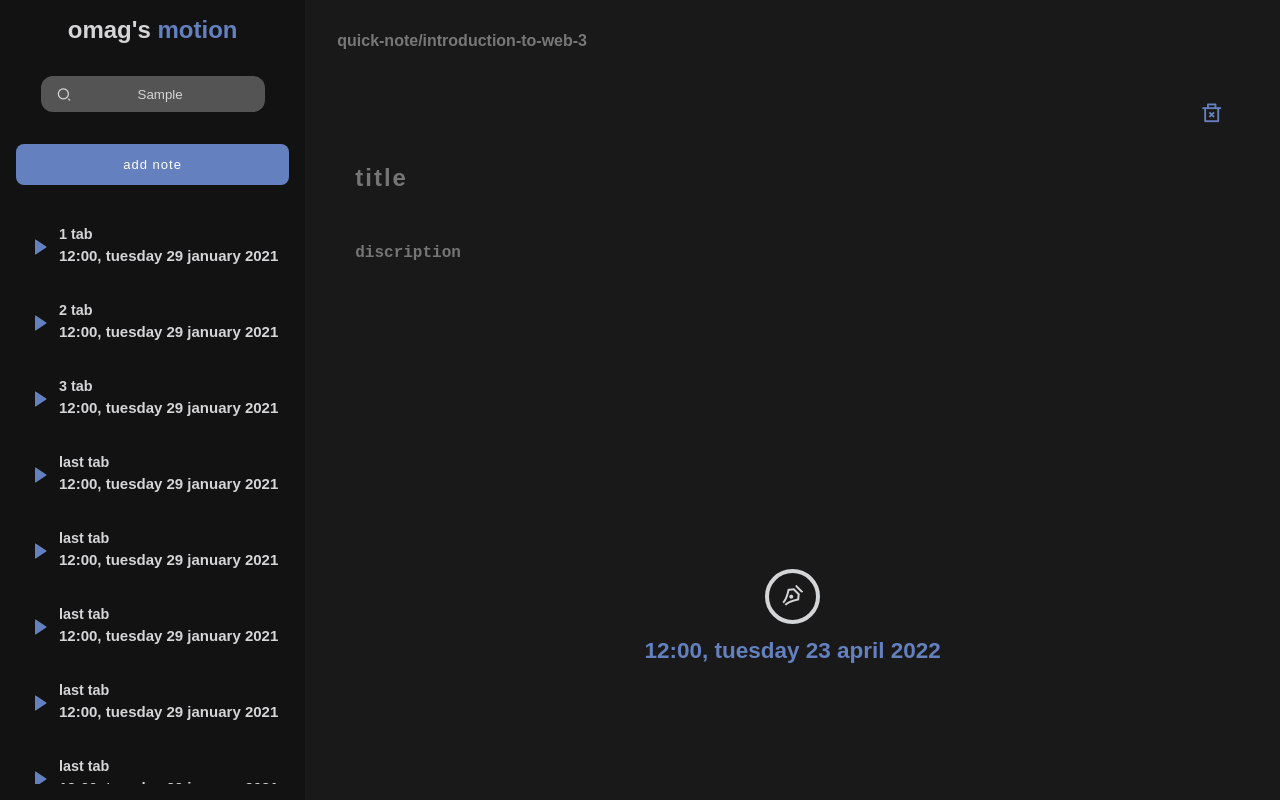
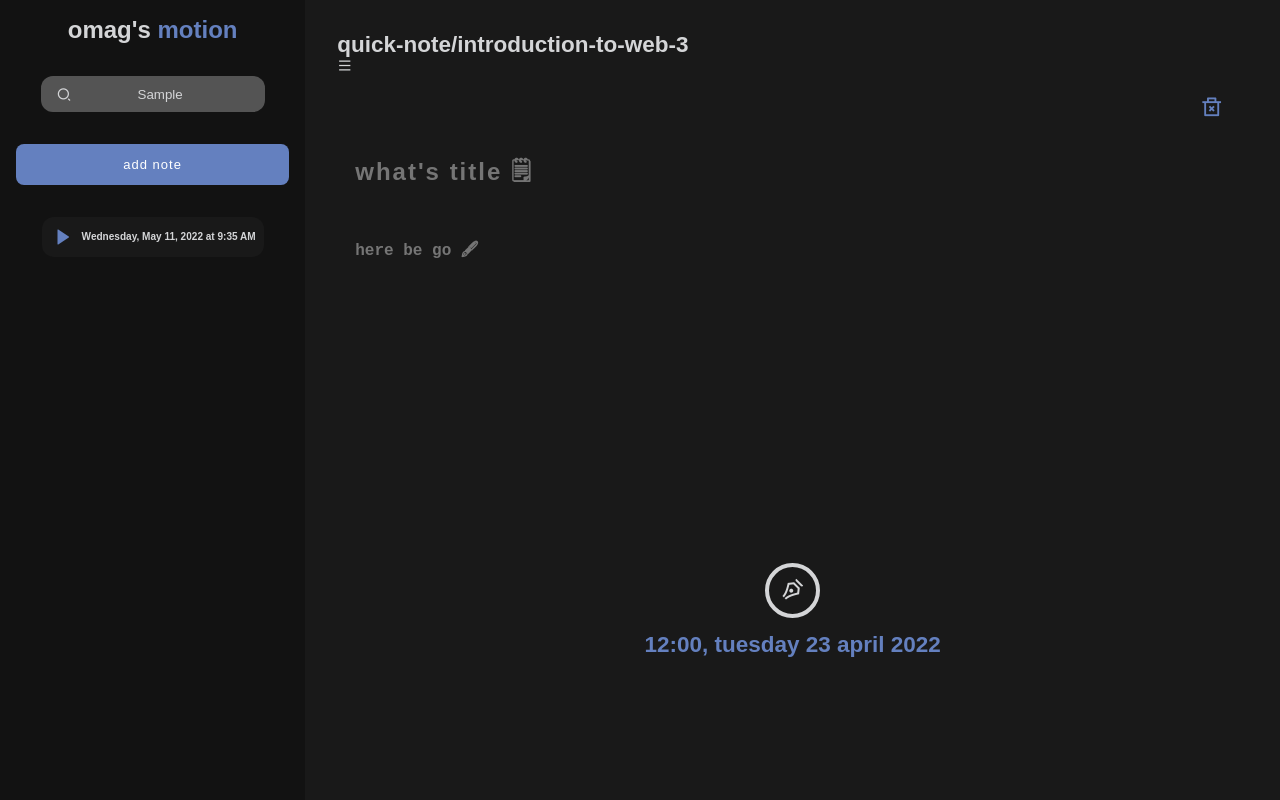
Before and after one commit to omagr/motion, a plain HTML site: page index.html in a window 1280 px wide. Both pictures are taken after typing "Sample" into the empty fields and a click on the button "add note". Drawn offline with nearby package versions, Linux system fonts and the light colour scheme.

Commit message:
version 1.1

```diff
--- /dev/null
+++ b/back-end/app.js
@@ -0,0 +1,63 @@
+// this file is gonna be tied up everything together like the index.js but in more details and structured way
+import NoteAPI from "./noteAPI.js";
+import NoteUI from "./noteUI.js"
+
+export default class App {
+    constructor (root) {
+        this.notes = [],
+        this.active_notes = null,
+        this.view = new NoteUI(root, this._handlers());
+        this._refresh_note();
+    }
+    _refresh_note () {
+        // get all notes
+        const notes_array = NoteAPI.get_all_notes();
+        // it will call the ui to update screen and show our notes
+        this._setNotes(notes_array);
+        // if notes array is bgger than one then
+        if (notes_array.length > 0) {
+            // [0] will give the most recent note
+            this._setActiveNote(notes_array[0])
+        }
+    }
+    _setNotes(notes_array) {
+        this.notes = notes_array;
+        this.view._update_note_tabs(notes_array);
+        this.view._check_visibility_for_screen_ui(notes_array.length > 0);
+    }
+    _setActiveNote (that_active_single_note) {
+        this.active_notes = that_active_single_note;
+        this.view._update_screen_ui(that_active_single_note);
+    }
+    _handlers () {
+        return {
+            // i need to select that note which is set as selected note
+            on_note_select : (that_note_id) => {
+                // find that note fron note array which we give from screen UI
+                const selected_note = this.notes.find(that_note => that_note.id == that_note_id )
+                // set that finded note to active note
+                this._setActiveNote(selected_note)
+            },
+            on_note_add : () => {
+                const new_note = {
+                    title: "",
+                    body: ""
+                }
+                NoteAPI.save_current_note(new_note);
+                this._refresh_note();
+            },
+            on_note_edit : (new_title, new_body) => {
+                NoteAPI.save_current_note({
+                    id: this.active_notes.id,
+                    title: new_title,
+                    body: new_body
+                })
+                this._refresh_note();
+            },
+            on_note_delete : (that_note_id) => {
+                NoteAPI.delete_current_note(that_note_id);
+                this._refresh_note();
+            }
+        };
+    }
+}
--- /dev/null
+++ b/back-end/index.js
@@ -0,0 +1,34 @@
+import NoteAPI from "./noteAPI.js";
+import Notes from "./noteAPI.js";
+import View from "./noteUI.js";
+import App from "./app.js";
+
+const root = document.getElementById('app');
+const app = new App(root);
+
+// put .js at the end of noteAPI, don't let it just noteAPI
+// import noteAPI from "./noteAPI.js";
+// import Notes from "./noteAPI.js";
+// import View from "./noteUI.js";
+// const app = document.getElementById('app');
+// const appUI = new View (app, {
+//     on_note_add() {
+//         console.log("add note")
+//     },
+//     on_note_edit(new_title, new_body) {
+//         console.log(new_title)
+//         console.log(new_body)
+//     },
+//     on_note_select(that_note_id) {
+//         console.log(`selected note : ${that_note_id}`)
+//     },
+//     on_note_delete(that_note_id) {
+//         console.log(`deleted note : ${that_note_id}`)
+//     }
+// })
+// // noteAPI.save_current_note({
+// //     title: "note-1",body: "Web3 is distinct from Tim Berners-Lee's 1999 concept for a semantic web.[19] In 2006, Berners-Lee described the semantic web as a component of Web 3.0, which is different than the term Web3 in blockchain contexts"
+// // })
+// console.log(Notes.get_all_notes())
+// appUI._update_note_tabs(Notes.get_all_notes())
+// appUI._update_screen_ui(Notes.get_all_notes()[0])
--- /dev/null
+++ b/back-end/noteAPI.js
@@ -0,0 +1,43 @@
+export default class noteAPI {
+    static get_all_notes () {
+        const notes_array = JSON.parse(localStorage.getItem("motion_notes") || "[]" )
+        // sorting algorithim
+        return notes_array.sort((a,b) => { return new Date(a.updated) > new Date(b.updated) ? -1 : 1});
+    }
+    static save_current_note (noteToSave) {
+        // taking notes as a refrence
+        const notes_array = noteAPI.get_all_notes();
+        // find the current note id with all the existing note ids
+        const exist_note = notes_array.find(note_id => note_id == noteToSave.id)
+        // if it finds then
+        if (exist_note) {
+            // update note title with the current note title
+            exist_note.title = noteToSave.title;
+            // update note body with the current note body
+            exist_note.body = noteToSave.body;
+            // update note date with the current note date
+            exist_note.updated = new Date().toISOString();
+        }
+        // otherwise
+        else {
+        // updating the notes from the parameter
+        noteToSave.id = Math.floor(Math.random() * 1000000);
+        noteToSave.updated = new Date().toISOString();
+        // updating notes array
+        notes_array.push(noteToSave)
+        }
+        // updating the stoirage key motion-notes
+        localStorage.setItem("motion_notes", JSON.stringify(notes_array))
+    }
+    static delete_current_note (id) {
+        // taking notes as a refrence
+        const notes_array = noteAPI.get_all_notes();
+        // delete that note by the mehtod of filter
+        /*
+        this will remove that current note and store all other notes in update note array
+        */
+        const updated_notes_array =  notes_array.filter(every_note => every_note.id != id);
+        // updating the stoirage key motion-notes
+        localStorage.setItem("motion_notes", JSON.stringify(updated_notes_array))
+    }
+}
--- /dev/null
+++ b/back-end/noteUI.js
@@ -0,0 +1,145 @@
+export default class NoteUI {
+  constructor (root,
+    { on_note_select, on_note_add, on_note_delete, on_note_edit } = { }
+    ) {
+    // doing this to save take argument value
+    this.root = root;
+    this.on_note_select = on_note_select;
+    this.on_note_add = on_note_add;
+    this.on_note_delete = on_note_delete;
+    this.on_note_edit = on_note_edit;
+    // re-render whole html again and agin after performing any operations
+    this.root.innerHTML = `
+    <!-- sidebar  -->
+    <div class="sidebar section">
+      <h1 class="sidebar_name"> omag's <span> motion </span> </h1>
+      <div class="sidebar-search">
+        <i class="ri-search-2-line"></i>
+        <input type="text" class="sidebar_input" placeholder="quick search" />
+      </div>
+      <button class="button add" id="add_btn">
+        add note
+      </button>
+      <div class="recent-tabs">
+      </div>
+    </div>
+    <!-- mainbar -->
+    <section class="mainbar"
+      <div class="address">
+        <h2>quick-note/introduction-to-web-3</h2>
+        <i class="ri-menu-line bars"></i>
+      </div>
+      <div class="mainbar-content">
+        <!-- delete button  -->
+        <div class="dlt-btn">
+          <button class="button delete" type="submit">
+            <i class="ri-delete-bin-2-line"></i>
+          </button>
+        </div>
+        <!-- text area  -->
+        <div class="content">
+          <input class="heading" type="text" placeholder="what's title 🗒" id="note_title">
+          <textarea contenteditable class="discription" role="textbox" placeholder="here be go 🖋" id="note_body"></textarea>
+        </div>
+        <!-- date and edit button  -->
+        <div class="data-div">
+          <!-- edit button  -->
+          <div class="add-btn">
+            <button class="button edit" type="submit">
+              <i class="ri-pen-nib-line"></i>
+            </button>
+          </div>
+          <!-- date  -->
+        <h2 class="date" id="date">12:00, tuesday 23 april 2022</h2>
+        </div>
+      </div>
+    </section>
+    `;
+    // defining important variables to play with them later
+    const add_note_btn = this.root.querySelector("#add_btn");
+    const input_note_title = this.root.querySelector("#note_title");
+    const input_note_body = this.root.querySelector("#note_body");
+    // defining operations functions
+    add_note_btn.addEventListener("click", () => {
+      this.on_note_add();
+    });
+    [input_note_title, input_note_body].forEach(inputFeild => {
+      inputFeild.addEventListener("blur", () => {
+        // on exiting any of both input feild upadte their values
+        const updated_title = input_note_title.value.trim();
+        const updated_body = input_note_body.value.trim();
+        // and give as parameter to edit mehtod
+        this.on_note_edit(updated_title, updated_body)
+      })
+    });
+    // so its gonna be by default false for screen as long as we have notes to show in screen
+    this._check_visibility_for_screen_ui(false)
+  }
+
+  // mehtod to create single note tab ui
+  _create_list_html_note(id, title, body, updated) {
+    // limit for body to show in left side tabs
+    const MAX_BODY_LENGTH = 60;
+    // returning a blue print of tab html ui to create all recent note tabs
+    return `
+    <div class="tabs" tabindex="1" data-note-id="${id}" >
+    <i class="ri-play-fill play"></i>
+    <span>
+    <h2 class="note-title" id="note-title">
+    ${title}
+    </h2>
+    <h4 class="note-body"  id="note-body">
+    ${body.substring(0,MAX_BODY_LENGTH)}${body.length > MAX_BODY_LENGTH ?"...":""}
+    </h4>
+    <h6 class="note-date"  id="note-date">
+    ${updated.toLocaleString(undefined, {dateStyle: "full", timeStyle: "short"})}
+    </h6>
+    </span>
+    </div>
+    `
+  }
+  // mehtod to update all the notes in recent note tab
+  _update_note_tabs(notes_array) {
+    // notes_array is the array of all note that is in local storage
+    // taking note tab container from root
+    const list_note_container = this.root.querySelector(".recent-tabs");
+    // cleaing that note complety
+    list_note_container.innerHTML = "";
+
+    // updating note tab with all the notes
+    for (const single_note of notes_array) {
+      // giving parameter from array to the create tab ui mehtod
+      const html = this._create_list_html_note(single_note.id, single_note.title, single_note.body, new Date(single_note.updated))
+      // updating the html of note tab container
+      list_note_container.insertAdjacentHTML("beforeend", html);
+    }
+    // add/delete event for selecting induvidual note from tab
+    list_note_container.querySelectorAll(".tabs").forEach(single_note => {
+      single_note.addEventListener("click", () => {
+        this.on_note_select(single_note.dataset.noteId)
+      })
+      // deleting event for selecting induvidual note from tab
+      single_note.addEventListener("dblclick", () => {
+        const ask_for_delete = confirm("are you sure to that delete?");
+        if (ask_for_delete) {
+          this.on_note_delete(single_note.dataset.noteId)
+        }
+      })
+    })
+  }
+  // mehtod to update view UI of main screen
+  _update_screen_ui (that_active_single_note) {
+    // taking screen title and changing with current note title
+    this.root.querySelector(".heading").value = that_active_single_note.title
+    // taking screen body and changing with current note body
+    this.root.querySelector(".discription").value = that_active_single_note.body
+    // removing selected item css class from evry note tab
+    this.root.querySelectorAll(".tabs").forEach(every_note => { every_note.classList.remove("select-tab")});
+    // adding selected item css class to selected note
+    this.root.querySelector(`.tabs[data-note-id="${that_active_single_note.id}"]`).classList.add("select-tab")
+  }
+  // mehtod to remove note things from screen if the note array is 0
+  _check_visibility_for_screen_ui(visibility) {
+    this.root.querySelector(".mainbar-content").style.visibility = visibility ? "visible" : "hidden";
+  }
+}
--- a/index.js
+++ b/front-end/index.js
@@ -3,17 +3,17 @@ let show_navbar_btn = document.querySelector(".bars");
 let tab_list = document.querySelectorAll(".tabs");
 let add_note_btn = document.querySelector(".add");
 show_navbar_btn.addEventListener("click", () => {
-    show_navbar.classList.add("showcase")
-})
+  show_navbar.classList.add("showcase");
+});
 tab_list.forEach((element) =>
-element.addEventListener("click", () => {
+  element.addEventListener("click", () => {
     setTimeout(() => {
-        show_navbar.classList.remove("showcase");
+      show_navbar.classList.remove("showcase");
     }, 250);
   })
-)
-add_note_btn.addEventListener("click", () => {
-    setTimeout(() => {
-        show_navbar.classList.remove("showcase");
-    }, 250);
-})
+);
+// add_note_btn.addEventListener("click", () => {
+//   setTimeout(() => {
+//     show_navbar.classList.remove("showcase");
+//   }, 250);
+// });
--- a/style/index.scss
+++ b/front-end/index.scss
@@ -199,8 +199,7 @@ body {
     //   background-color: $body-color;
     // }
   }
-
-  .tabs:focus {
+  .select-tab {
     background-color: $body-color;
   }
 }
--- a/index.html
+++ b/index.html
@@ -12,14 +12,14 @@
     @import url("https://fonts.googleapis.com/css2?family=Inter:wght@500;600;700;800;900&display=swap");
   </style>
   <!-- main css  -->
-  <link rel="stylesheet" href="style/index.css" />
+  <link rel="stylesheet" href="front-end/index.css" />
   <!-- website title  -->
-  <title>motion - productivity tool</title>
+<title>motion - productivity tool</title>
 </head>
 
 <body>
-  <main class="container main">
-    <!-- sidebar  -->
+  <main class="container main" id="app">
+    <!-- sidebar
     <div class="sidebar section">
       <h1 class="sidebar_name"> omag's <span> motion </span> </h1>
 
@@ -104,7 +104,7 @@
       </div>
     </div>
     <!-- mainbar -->
-    <section class="mainbar">
+    <section class="mainbar"
       <div class="address">
         <h2>quick-note/introduction-to-web-3</h2>
         <i class="ri-menu-line bars"></i>
@@ -133,9 +133,9 @@
           <h2 class="date" id="date">12:00, tuesday 23 april 2022</h2>
         </div>
       </div>
-    </section>
+    </section> -->
   </main>
 </body>
-<script src="index.js"></script>
-
+<script src="back-end/index.js" type="module"></script>
+<script src="front-end/index.js"> </script>
 </html>
```
Also changed, not shown: back-end/n.js (added), front-end/index.css, 2 other files.
